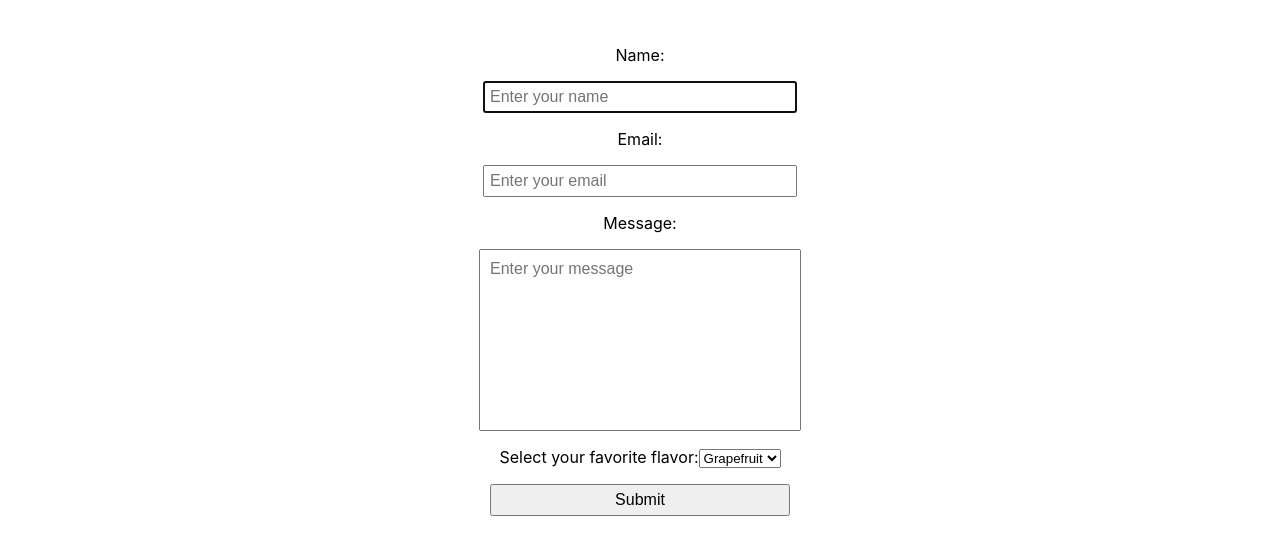
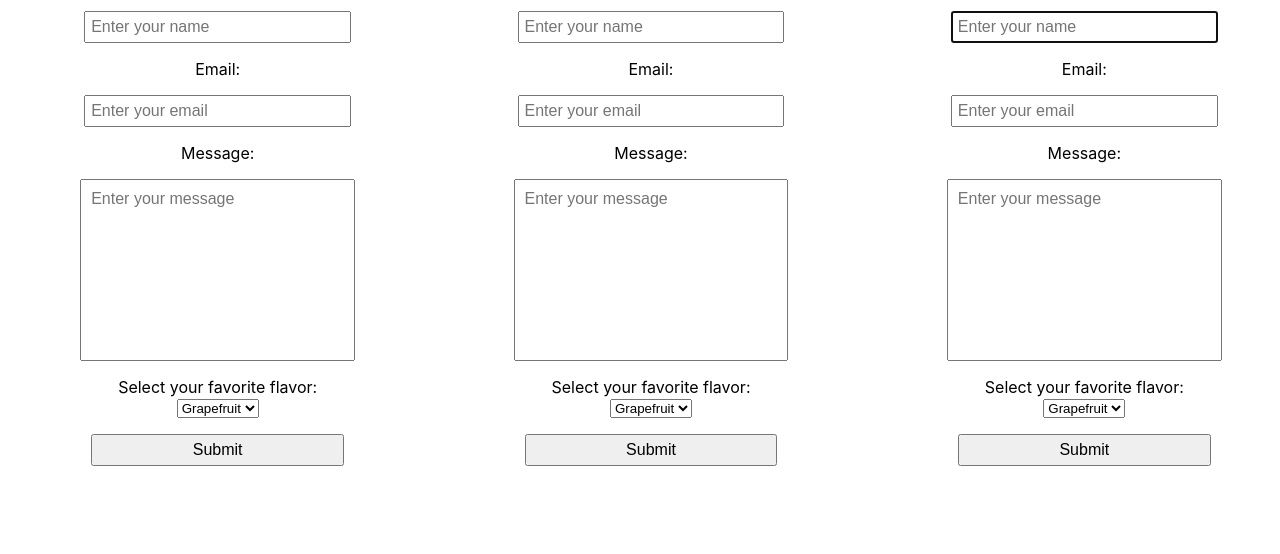
Before and after one commit to kwan1/Food-Safety-App, a React (Create React App) app: page / in a window 1280 px wide. Shown: the top 554 px of the page. Built offline with nearby package versions, Linux system fonts and the light colour scheme.

Commit message:
show forms horizontally across the page

```diff
--- a/src/App.js
+++ b/src/App.js
@@ -1,10 +1,13 @@
 
 import Multiple from "./components/Multiple/multiple.js"
-import LoginForm from "./components/ReactHookForm/Example.js"
 const App = () => {
   return (
     <div>
+    <div class="container">
     <Multiple />
+    <Multiple />
+    <Multiple />
+    </div>
     </div>
 
   );
--- a/src/components/Multiple/multiple.css
+++ b/src/components/Multiple/multiple.css
@@ -1,15 +1,15 @@
 .multiple {
-  max-width: 300px;
-  min-width: 100px;
-  height: 100vh; /* Set the form to take 100% of the viewport height */
-  width: 90%;
+  height: 100vh;     /* Set the form to take 100% of the viewport height */
+  max-width: 90%;
   margin: -120px auto 0; /* Add negative top margin to move the form up */
   display: flex;
+  flex-wrap: wrap;
   flex-direction: column;
-  justify-content: center; /* Center the form contents vertically */
-  align-items: center; /* Center the form contents horizontally */
+  justify-content: center;                /*Center the form contents vertically */
+  align-items: center;  /*Center the form contents horizontally */
   gap: 1rem;
   text-align: center;
+  float: left;
 }
 
 /* Rest of the CSS remains unchanged */
@@ -20,7 +20,7 @@
   font-size: 1rem;
   width: 100%;
   padding: 10px;
-  display: grid;
+  display: flex;
   position: relative;
 }
 
@@ -55,3 +55,15 @@
 .dropdown__selected {
   margin-top: 9rem;
 }
+
+.container {
+  display: flex;
+  grid-template-columns: repeat(3, 1fr); /* Adjust the number of columns as needed */
+  gap: 20px; /* Adjust the gap between boxes as needed */
+  max-width: 100%;
+}
+
+.box {
+  padding: 20px;
+  background-color: #f0f0f0;
+}
--- a/src/components/Multiple/multiple.js
+++ b/src/components/Multiple/multiple.js
@@ -28,6 +28,7 @@ export default function Multiple() {
   };
 
   return (
+    <div className="multiple">
     <form onSubmit={handleSubmit} className="multiple">
       <label className="multiple__text" htmlFor="name">
         Name:
@@ -84,5 +85,6 @@ export default function Multiple() {
         Submit
       </button>
     </form>
+    </div>
   );
 }
```
